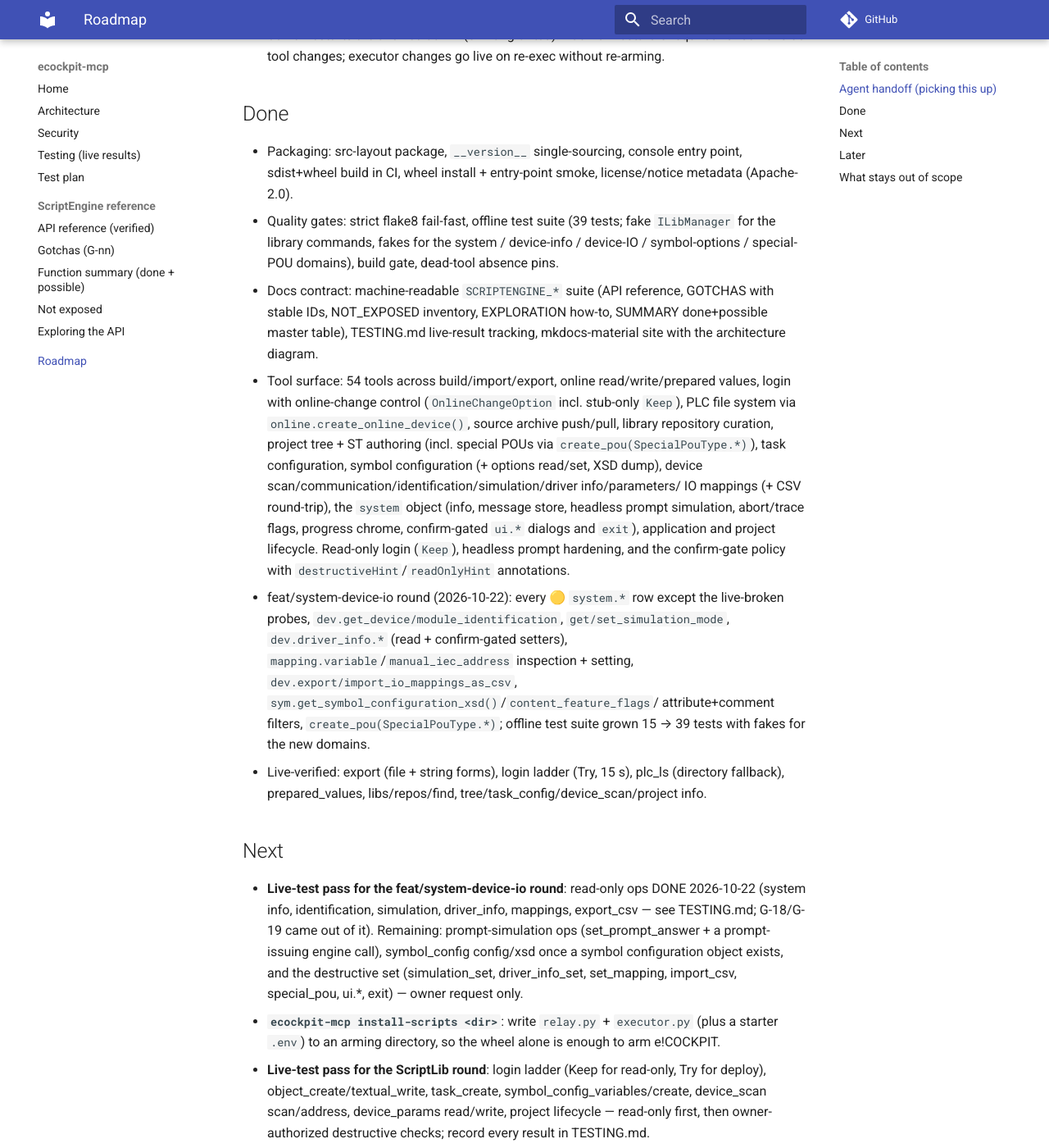
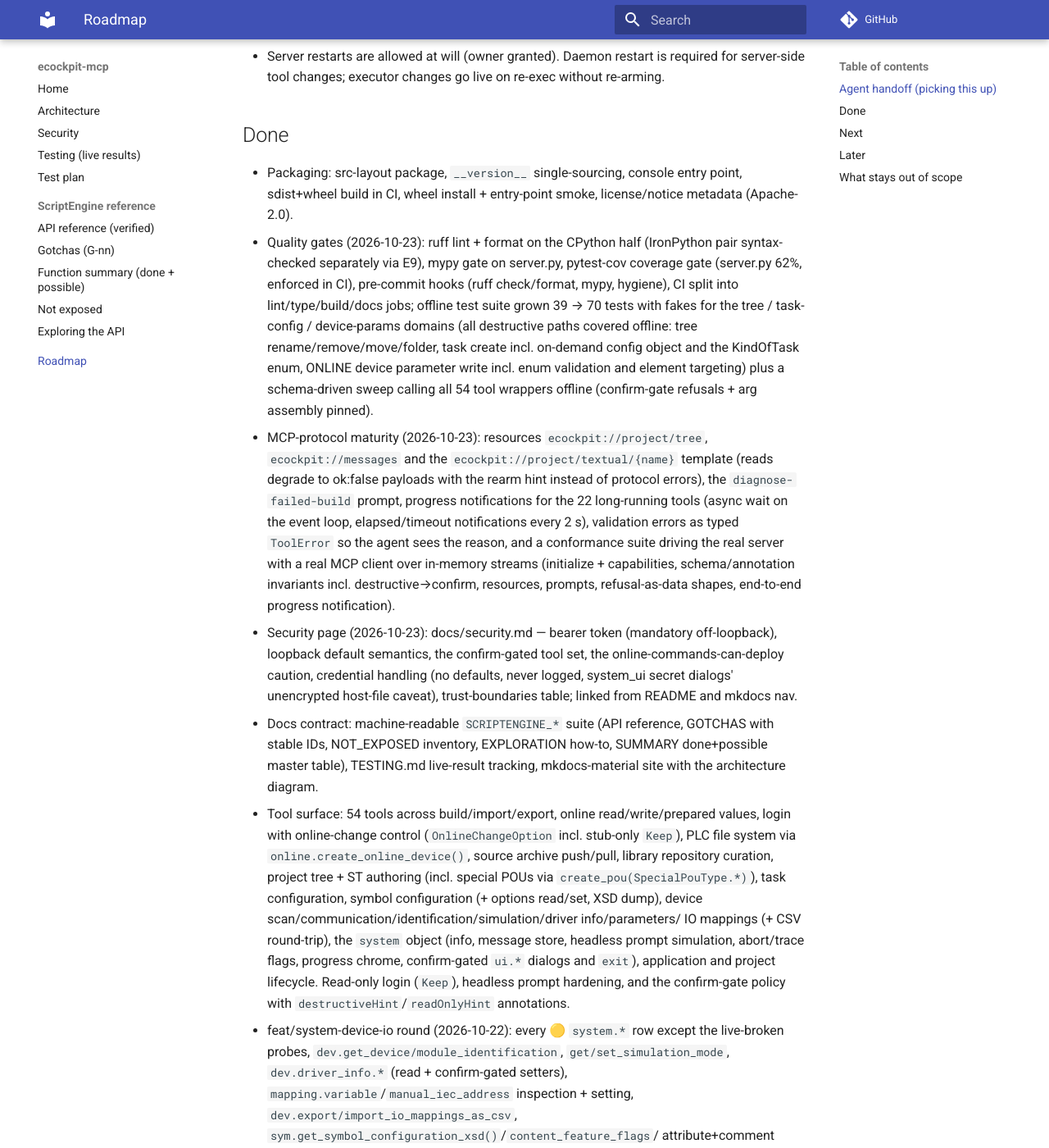
Before and after one commit to mikolaj-kow/ecockpit-mcp, an MkDocs documentation site: the page built from docs/ROADMAP.md, in a window 1280 px wide and 1400 px high, scrolled down 1077 px. Shown: the whole window at 82% size. Built offline with MkDocs 1.6.1 and Material for MkDocs 9.7.7, drawn with Linux system fonts in a browser that asks for light colours; comment, search, counter and statistics services are not loaded; some of the changed text lies outside the part shown.

Commit message:
ROADMAP: quality gates / MCP maturity / security page move to Done (2026-10-23)
Test counts 39 -> 70, gate battery now ruff+mypy+coverage+pre-commit
(flake8 strict pair retired), CI split lint/type/build/docs; Later
keeps PyPI publication, security hardening extras, and the deferred
ScriptEngine capabilities. Conformance test tail cleanup (drop the
anyio-plugin guard hack).

```diff
--- a/docs/ROADMAP.md
+++ b/docs/ROADMAP.md
@@ -1,6 +1,6 @@
 # Roadmap
 
-Where the packaging and the tool are headed. Status as of 2026-10-22 —
+Where the packaging and the tool are headed. Status as of 2026-10-23 —
 items move to "Done" as they land; the deferred ScriptEngine
 capabilities live in [SUMMARY.md](SUMMARY.md) (rows with status
 `possible`) and are tracked per-domain there.
@@ -32,8 +32,9 @@ The open work, in priority order:
 
 Non-negotiable discipline:
 
-- Atomic commits per domain; gates before every commit (pytest, flake8
-  strict pair, `python -m build`, `mkdocs build --strict` when docs
+- Atomic commits per domain; gates before every commit (pytest under
+  the coverage gate, ruff check + format, mypy on the CPython half,
+  pre-commit, `python -m build`, `mkdocs build --strict` when docs
   changed).
 - The docs are a machine-readable contract: any code change updates
   SCRIPTENGINE_GOTCHAS.md (new `G-nn` rows), SUMMARY.md (status flips),
@@ -54,10 +55,35 @@ Non-negotiable discipline:
 - Packaging: src-layout package, `__version__` single-sourcing, console
   entry point, sdist+wheel build in CI, wheel install + entry-point
   smoke, license/notice metadata (Apache-2.0).
-- Quality gates: strict flake8 fail-fast, offline test suite (39 tests;
-  fake `ILibManager` for the library commands, fakes for the system /
-  device-info / device-IO / symbol-options / special-POU domains),
-  build gate, dead-tool absence pins.
+- Quality gates (2026-10-23): ruff lint + format on the CPython half
+  (IronPython pair syntax-checked separately via E9), mypy gate on
+  server.py, pytest-cov coverage gate (server.py 62%, enforced in CI),
+  pre-commit hooks (ruff check/format, mypy, hygiene), CI split into
+  lint/type/build/docs jobs; offline test suite grown 39 → 70 tests
+  with fakes for the tree / task-config / device-params domains (all
+  destructive paths covered offline: tree rename/remove/move/folder,
+  task create incl. on-demand config object and the KindOfTask enum,
+  ONLINE device parameter write incl. enum validation and element
+  targeting) plus a schema-driven sweep calling all 54 tool wrappers
+  offline (confirm-gate refusals + arg assembly pinned).
+- MCP-protocol maturity (2026-10-23): resources
+  `ecockpit://project/tree`, `ecockpit://messages` and the
+  `ecockpit://project/textual/{name}` template (reads degrade to
+  ok:false payloads with the rearm hint instead of protocol errors),
+  the `diagnose-failed-build` prompt, progress notifications for the
+  22 long-running tools (async wait on the event loop, elapsed/timeout
+  notifications every 2 s), validation errors as typed `ToolError` so
+  the agent sees the reason, and a conformance suite driving the real
+  server with a real MCP client over in-memory streams (initialize +
+  capabilities, schema/annotation invariants incl. destructive→confirm,
+  resources, prompts, refusal-as-data shapes, end-to-end progress
+  notification).
+- Security page (2026-10-23): docs/security.md — bearer token
+  (mandatory off-loopback), loopback default semantics, the
+  confirm-gated tool set, the online-commands-can-deploy caution,
+  credential handling (no defaults, never logged, system_ui secret
+  dialogs' unencrypted host-file caveat), trust-boundaries table;
+  linked from README and mkdocs nav.
 - Docs contract: machine-readable `SCRIPTENGINE_*` suite
   (API reference, GOTCHAS with stable IDs, NOT_EXPOSED inventory,
   EXPLORATION how-to, SUMMARY done+possible master table), TESTING.md
@@ -113,18 +139,10 @@ Non-negotiable discipline:
 
 ## Later
 
-- **Quality gates**: ruff (lint+format), mypy/pyright on the CPython
-  half, coverage gate on the host half, pre-commit hooks; extend the
-  ScriptEngine fake to the remaining domains (tree, task, device
-  params) so destructive paths get offline coverage too.
 - **PyPI publication** via trusted publishing (OIDC); `pipx install
   ecockpit-mcp`; tag-triggered release workflow with provenance.
-- **MCP-protocol maturity**: resources (project tree, messages),
-  prompts (diagnose-failed-build), progress notifications for long
-  operations instead of blocking HTTP calls, MCP-spec conformance checks.
-- **Security page**: bearer token, loopback default, confirm-gated
-  destructive ops, online-commands-can-deploy caution, no credentials
-  in logs.
+- **Security hardening extras**: result-file ACL guidance for shared
+  hosts; optional token-requirement flag for loopback binds.
 - **Deferred ScriptEngine capabilities**: everything in SUMMARY.md with
   status `possible` — in-project library references, device-tree
   authoring (add/plug/update), user management (project + device),
```
Also changed, not shown: 1 other file.
